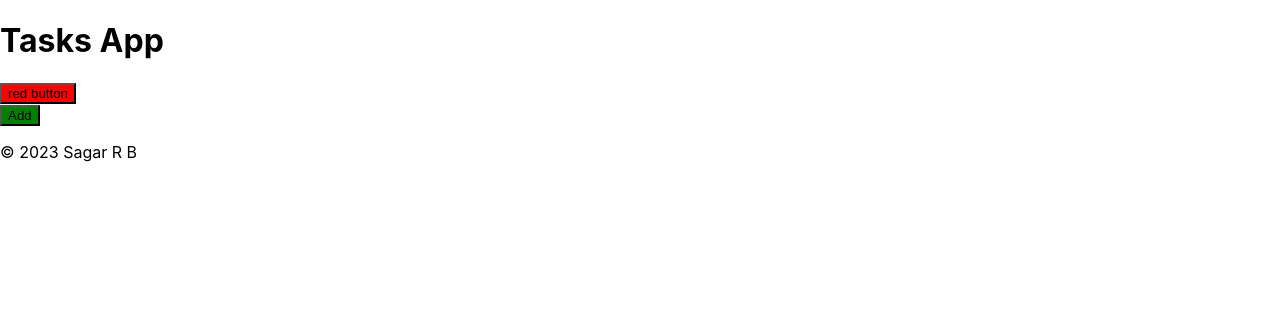
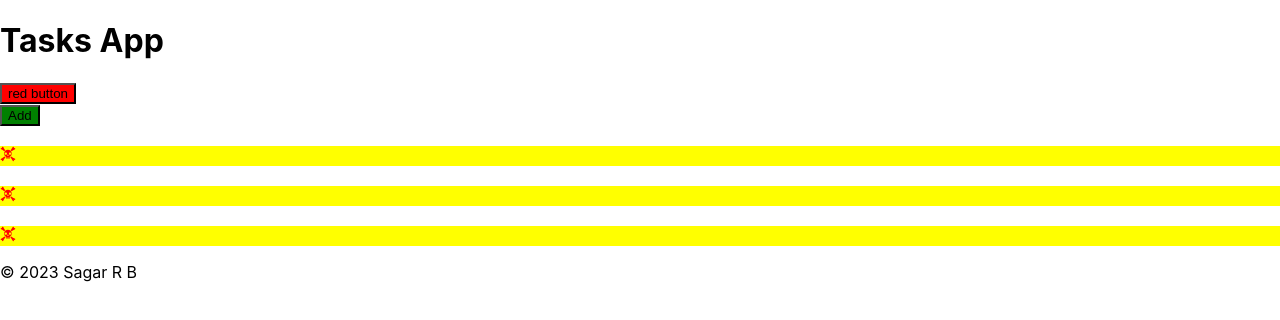
Before and after one commit to sagarrb1805/task-app, a React (Create React App) app: page / in a window 1280 px wide. Shown: the top 320 px of the page. Built offline with nearby package versions, Linux system fonts and the light colour scheme; data requests are answered from the project's data file.

Commit message:
work on  on Remind

```diff
--- a/db.json
+++ b/db.json
@@ -1,22 +1,16 @@
-{"tasks":[
+{
+  "tasks": [
     {
-      "id":1,
-      "text":"Yoga - Surya Namaskar",
-      "reminder":true
+      "reminder": false,
+      "id": 4
     },
     {
-      "id":2,
-      "text":"Scrum Meeting",
-      "reminder":true
+      "reminder": true,
+      "id": 5
     },
     {
-      "id":3,
-      "text":"Breakfast",
-      "reminder":false
-    },
-    {
-      "id":4,
-      "text":"Training",
-      "reminder":true
-    }]
+      "reminder": false,
+      "id": 6
     }
+  ]
+}
--- a/src/App.js
+++ b/src/App.js
@@ -3,33 +3,72 @@ import './App.css';
 import Footer from './Footer';
 import Button from './Button';
 import Tasks from './Tasks';
-import { useState } from 'react';
+import { useEffect, useState } from 'react';
 import AddTask from './AddTask';
 
 function App() {
   const [tasks, setTasks] = useState([])
   const [showForm, setShowForm] = useState(false)
+
+  useEffect(()=>{
+    const getData = async () =>{
+      const dataTasks = await fetchData();
+      setTasks(dataTasks);
+      console.log(dataTasks)
+    }
+    getData();
+  }, [])
+
+  const fetchData = async ()=>{
+
+    const res = await fetch("http://localhost:5000/tasks")
+    const data = res.json()
+    return data
+
+  }
+
   const redClick = ()=>{
     console.log("REd button clicked")
   }
   const greenClick = ()=>{
     setShowForm(!showForm)
   }
-  const onDelete = (id)=>{
+  const onDelete =  async (id)=>{
+    await fetch(`http://localhost:5000/tasks/${id}`, {
+      method:'DELETE'
+    })
     setTasks(tasks.filter((task)=>
       task.id !==id
     ))
   }
-  const onRemind = (id) =>{
+
+  const onRemind = async (id) =>{
+    const res = await fetch(`http://localhost:5000/tasks/${id}`, {
+      method:'PUT',
+      headers: {
+        'Content-type': 'application/json'
+      },
+      body: JSON.stringify({reminder:null}) //need to work on it
+    })
     setTasks(
       tasks.map((task) => task.id===id?{...task, reminder:!task.reminder}:task)
     )
   }
-  const onAdd = (task) =>{
-    const id = Math.floor(Math.random()*10000 + 1)
-    console.log(id)
-    const newOne = {...task, id}
-    setTasks([...tasks, newOne])
+  const onAdd = async (task) =>{
+    const res = await fetch('http://localhost:5000/tasks', {
+      method: 'POST',
+      headers: {
+        'Content-type': 'application/json'
+      },
+      body: JSON.stringify(task)
+    })
+    setTasks([...tasks, task])
+    // const data = await res.json()
+    // setTasks([...tasks, data])
+    // const id = Math.floor(Math.random()*10000 + 1)
+    // console.log(id)
+    // const newOne = {...task, id}
+    // setTasks([...tasks, newOne])
   }
   return (
     <div className="App">
```
